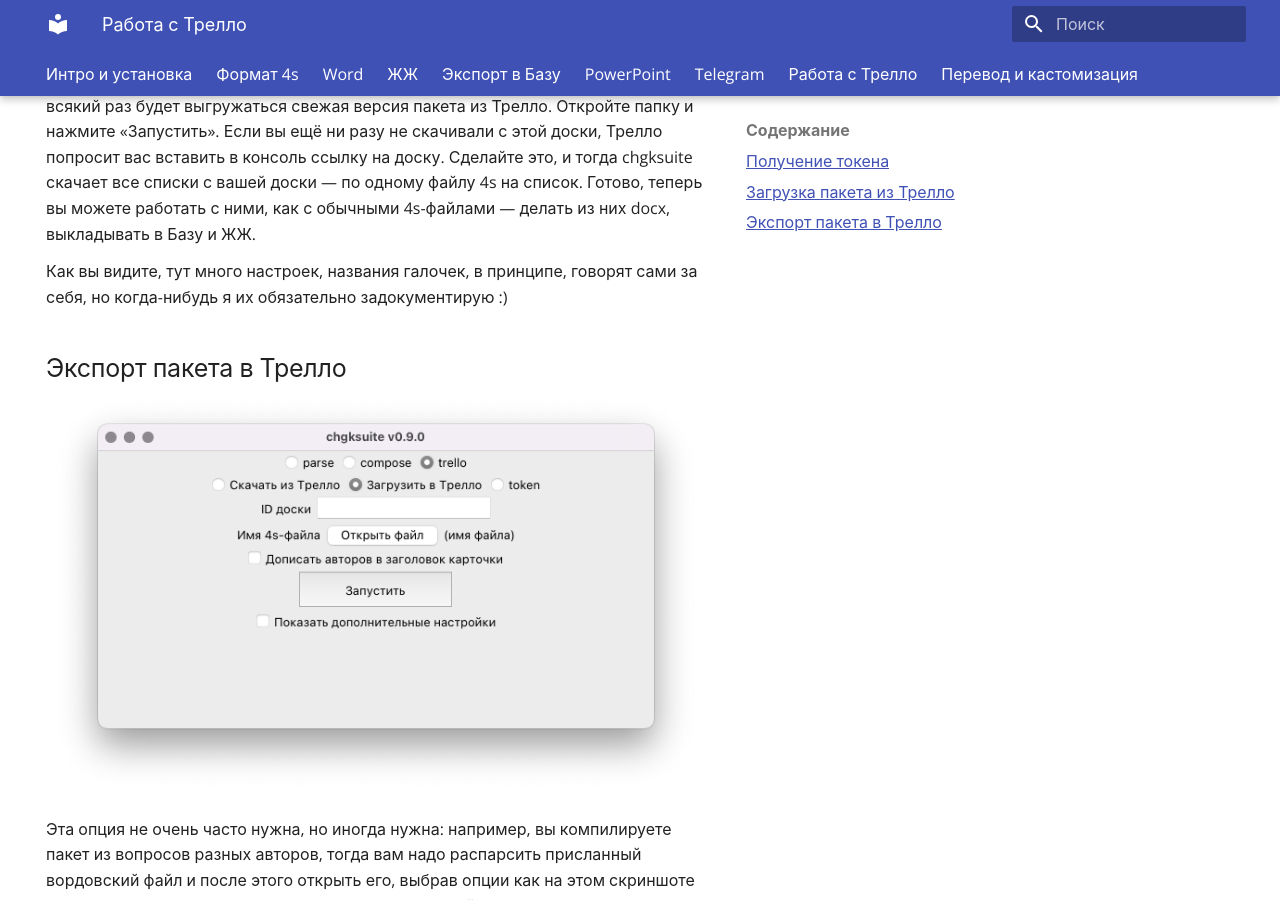
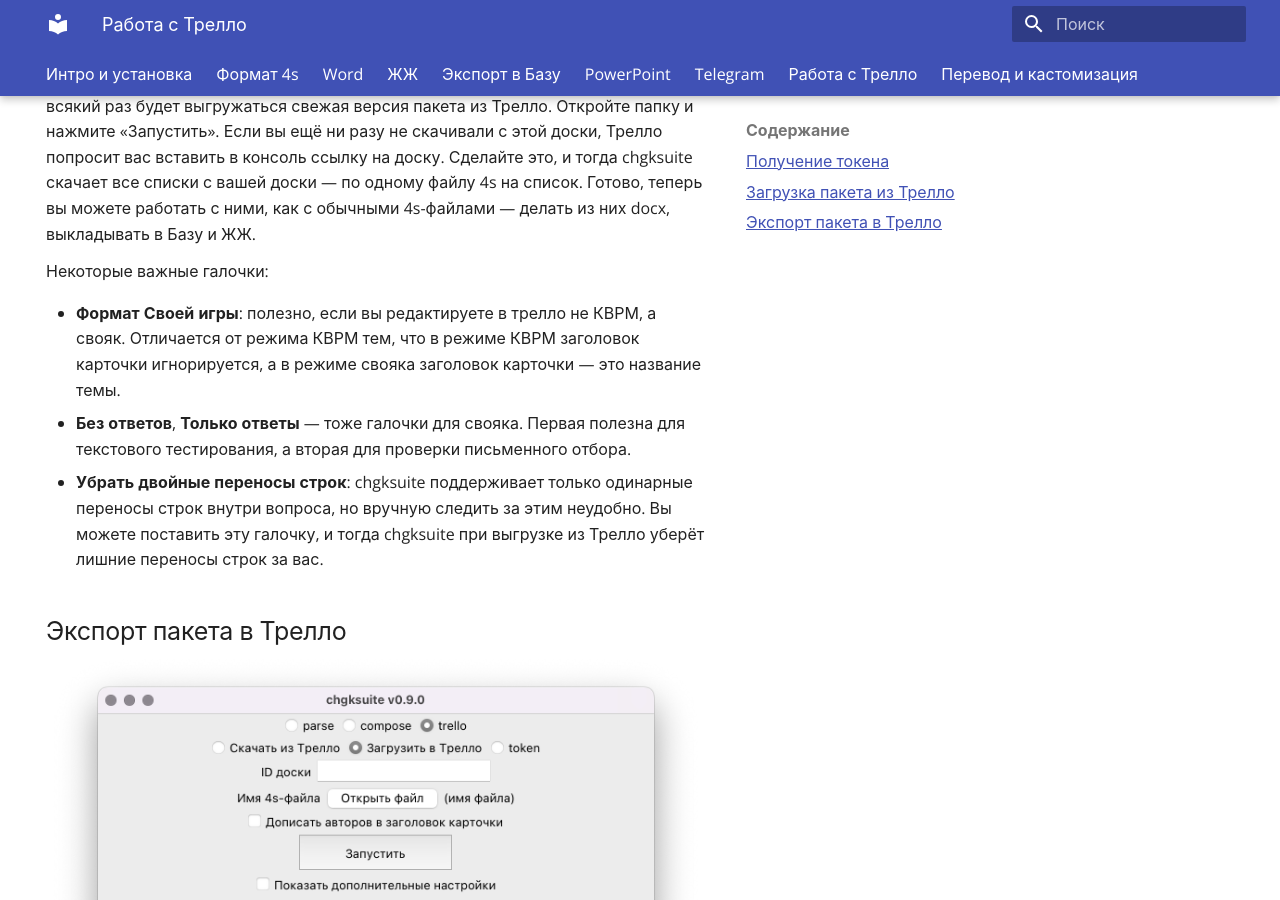
Before and after one commit to peczony/chgksuite, an MkDocs documentation site: the page built from docs/docs/trello.md, in a window 1280 px wide and 900 px high, scrolled down 1725 px. Built offline with MkDocs 1.6.1 and Material for MkDocs 9.7.7, drawn with Linux system fonts in a browser that asks for light colours.

Commit message:
up trello docs

```diff
--- a/docs/docs/trello.md
+++ b/docs/docs/trello.md
@@ -23,7 +23,11 @@
 
 chgksuite живёт в парадигме, что одна доска в Трелло соответствует одной папке. Поэтому создайте папку, которая будет соответствовать вашей доске. В неё всякий раз будет выгружаться свежая версия пакета из Трелло. Откройте папку и нажмите «Запустить». Если вы ещё ни разу не скачивали с этой доски, Трелло попросит вас вставить в консоль ссылку на доску. Сделайте это, и тогда chgksuite скачает все списки с вашей доски — по одному файлу 4s на список. Готово, теперь вы можете работать с ними, как с обычными 4s-файлами — делать из них docx, выкладывать в Базу и ЖЖ.
 
-Как вы видите, тут много настроек, названия галочек, в принципе, говорят сами за себя, но когда-нибудь я их обязательно задокументирую :)
+Некоторые важные галочки:
+
+- **Формат Своей игры**: полезно, если вы редактируете в трелло не КВРМ, а свояк. Отличается от режима КВРМ тем, что в режиме КВРМ заголовок карточки игнорируется, а в режиме свояка заголовок карточки — это название темы.
+  - **Без ответов**, **Только ответы** — тоже галочки для свояка. Первая полезна для текстового тестирования, а вторая для проверки письменного отбора.
+- **Убрать двойные переносы строк**: chgksuite поддерживает только одинарные переносы строк внутри вопроса, но вручную следить за этим неудобно. Вы можете поставить эту галочку, и тогда chgksuite при выгрузке из Трелло уберёт лишние переносы строк за вас.
 
 ## Экспорт пакета в Трелло
 
```
Also changed, not shown: docs/docs/images/i14n_parse.png.
